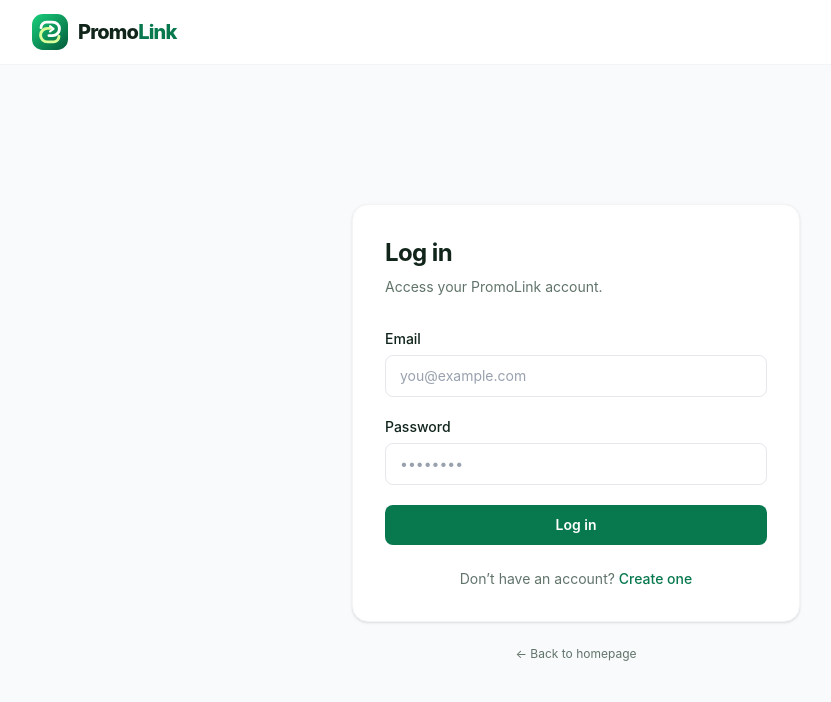
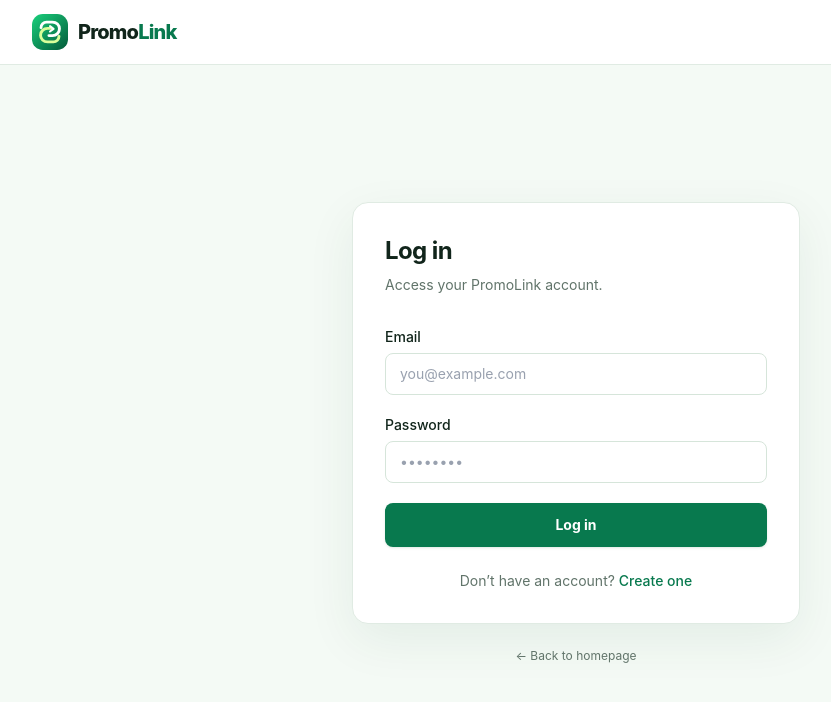
Before and after one commit to mrceogodwin/promolink, a Next.js app: page /login in a window 1280 px wide. Shown: the top 702 px of the page, without its empty margins (64-895 px from the left). Built offline with nearby package versions, Linux system fonts and the light colour scheme.

Commit message:
Apply PromoLink green and white styling to login

```diff
--- a/src/app/login/page.tsx
+++ b/src/app/login/page.tsx
@@ -36,8 +36,8 @@ export default function LoginPage() {
   }
 
   return (
-    <div className="min-h-screen bg-gray-50 flex flex-col">
-      <header className="bg-white border-b border-gray-100">
+    <div className="min-h-screen bg-[#f4faf5] flex flex-col">
+      <header className="bg-white border-b border-[#e0ebe3]">
         <div className="max-w-6xl mx-auto px-4 sm:px-6 lg:px-8 h-16 flex items-center">
           <Logo />
         </div>
@@ -45,15 +45,15 @@ export default function LoginPage() {
 
       <main className="flex-1 flex items-center justify-center px-4 py-12">
         <div className="w-full max-w-md">
-          <div className="bg-white rounded-2xl border border-gray-100 shadow-sm p-8">
-            <h1 className="text-2xl font-bold text-near-black tracking-tight">Log in</h1>
-            <p className="mt-2 text-sm text-muted">
+          <div className="bg-white rounded-2xl border border-[#e0ebe3] shadow-[0_16px_50px_rgba(8,74,44,.07)] p-8">
+            <h1 className="text-2xl font-bold text-[#11251b] tracking-tight">Log in</h1>
+            <p className="mt-2 text-sm text-[#61746a]">
               Access your PromoLink account.
             </p>
 
             <form onSubmit={handleSubmit} className="mt-8 space-y-5">
               <div>
-                <label htmlFor="email" className="block text-sm font-medium text-near-black mb-1.5">
+                <label htmlFor="email" className="block text-sm font-medium text-[#11251b] mb-1.5">
                   Email
                 </label>
                 <input
@@ -62,13 +62,13 @@ export default function LoginPage() {
                   required
                   value={email}
                   onChange={(e) => setEmail(e.target.value)}
-                  className="w-full rounded-lg border border-gray-200 px-3.5 py-2.5 text-sm text-near-black placeholder:text-gray-400 focus:outline-none focus:ring-2 focus:ring-primary/30 focus:border-primary"
+                  className="w-full rounded-lg border border-[#d6e5da] px-3.5 py-2.5 text-sm text-[#11251b] placeholder:text-gray-400 focus:outline-none focus:ring-2 focus:ring-[#08794e]/20 focus:border-[#08794e]"
                   placeholder="you@example.com"
                 />
               </div>
 
               <div>
-                <label htmlFor="password" className="block text-sm font-medium text-near-black mb-1.5">
+                <label htmlFor="password" className="block text-sm font-medium text-[#11251b] mb-1.5">
                   Password
                 </label>
                 <input
@@ -77,7 +77,7 @@ export default function LoginPage() {
                   required
                   value={password}
                   onChange={(e) => setPassword(e.target.value)}
-                  className="w-full rounded-lg border border-gray-200 px-3.5 py-2.5 text-sm text-near-black placeholder:text-gray-400 focus:outline-none focus:ring-2 focus:ring-primary/30 focus:border-primary"
+                  className="w-full rounded-lg border border-[#d6e5da] px-3.5 py-2.5 text-sm text-[#11251b] placeholder:text-gray-400 focus:outline-none focus:ring-2 focus:ring-[#08794e]/20 focus:border-[#08794e]"
                   placeholder="••••••••"
                 />
               </div>
@@ -91,22 +91,22 @@ export default function LoginPage() {
               <button
                 type="submit"
                 disabled={status === "loading"}
-                className="w-full rounded-lg bg-primary px-4 py-2.5 text-sm font-semibold text-white hover:bg-primary-deep transition-colors disabled:opacity-60"
+                className="w-full rounded-lg bg-[#08794e] px-4 py-3 text-sm font-bold text-white shadow-sm shadow-green-900/10 transition-colors hover:bg-[#05613e] disabled:opacity-60"
               >
                 {status === "loading" ? "Logging in…" : "Log in"}
               </button>
             </form>
 
-            <p className="mt-6 text-center text-sm text-muted">
+            <p className="mt-6 text-center text-sm text-[#61746a]">
               Don’t have an account?{" "}
-              <Link href="/register" className="font-medium text-primary hover:text-primary-deep">
+              <Link href="/register" className="font-medium text-[#08794e] hover:text-[#05613e]">
                 Create one
               </Link>
             </p>
           </div>
 
-          <p className="mt-6 text-center text-xs text-muted">
-            <Link href="/" className="hover:text-primary">← Back to homepage</Link>
+          <p className="mt-6 text-center text-xs text-[#61746a]">
+            <Link href="/" className="hover:text-[#08794e]">← Back to homepage</Link>
           </p>
         </div>
       </main>
```
